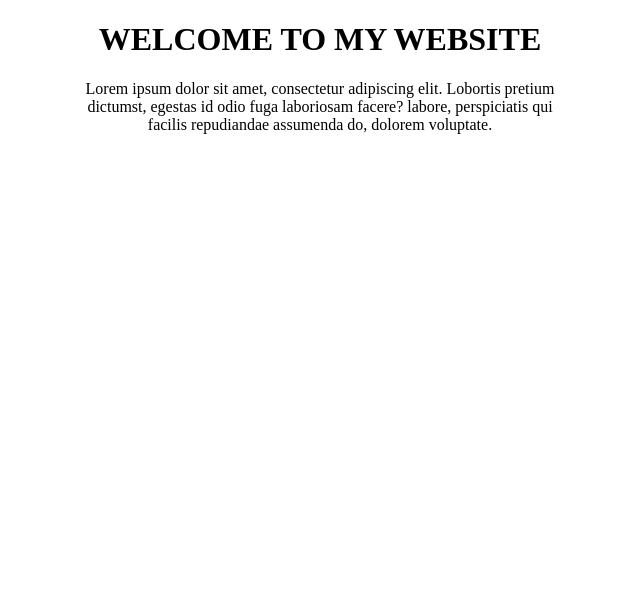
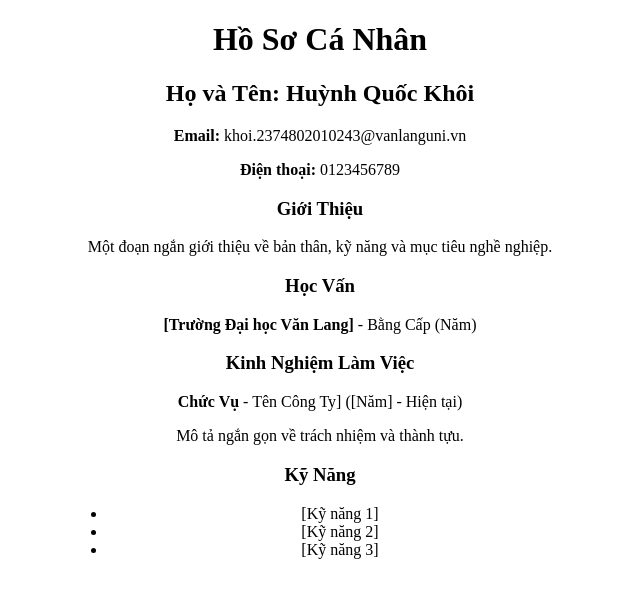
Before and after one commit to huynhquockhoi/netlify-app, a plain HTML site: page index.html in a window 1280 px wide. Shown: the whole page, without its empty margins (320-960 px from the left). Drawn offline with Linux system fonts and the light colour scheme.

Commit message:
Update index.html

```diff
--- a/index.html
+++ b/index.html
@@ -1,18 +1,35 @@
 <!DOCTYPE html>
-<html lang="en">
+<html lang="vi">
 <head>
     <meta charset="UTF-8">
     <meta http-equiv="X-UA-Compatible" content="IE=edge">
     <meta name="viewport" content="width=device-width, initial-scale=1.0">
-    <title>My Website</title>
+    <title>CV Cá Nhân</title>
     <link rel="stylesheet" href="style.css">
 </head>
 <body>
     <div class="container">
-        <h1>WELCOME TO MY WEBSITE</h1>
-        <p>Lorem ipsum dolor sit amet, consectetur adipiscing elit.
-           Lobortis pretium dictumst, egestas id odio fuga laboriosam facere?
-           labore, perspiciatis qui facilis repudiandae assumenda do, dolorem voluptate.</p>
+        <h1>Hồ Sơ Cá Nhân</h1>
+        <h2>Họ và Tên: Huỳnh Quốc Khôi</h2>
+        <p><strong>Email:</strong> khoi.2374802010243@vanlanguni.vn</p>
+        <p><strong>Điện thoại:</strong> 0123456789</p>
+
+        <h3>Giới Thiệu</h3>
+        <p>Một đoạn ngắn giới thiệu về bản thân, kỹ năng và mục tiêu nghề nghiệp.</p>
+
+        <h3>Học Vấn</h3>
+        <p><strong>[Trường Đại học Văn Lang]</strong> - Bằng Cấp (Năm)</p>
+
+        <h3>Kinh Nghiệm Làm Việc</h3>
+        <p><strong>Chức Vụ</strong> - Tên Công Ty] ([Năm] - Hiện tại)</p>
+        <p>Mô tả ngắn gọn về trách nhiệm và thành tựu.</p>
+
+        <h3>Kỹ Năng</h3>
+        <ul>
+            <li>[Kỹ năng 1]</li>
+            <li>[Kỹ năng 2]</li>
+            <li>[Kỹ năng 3]</li>
+        </ul>
     </div>
 </body>
 </html>
```
